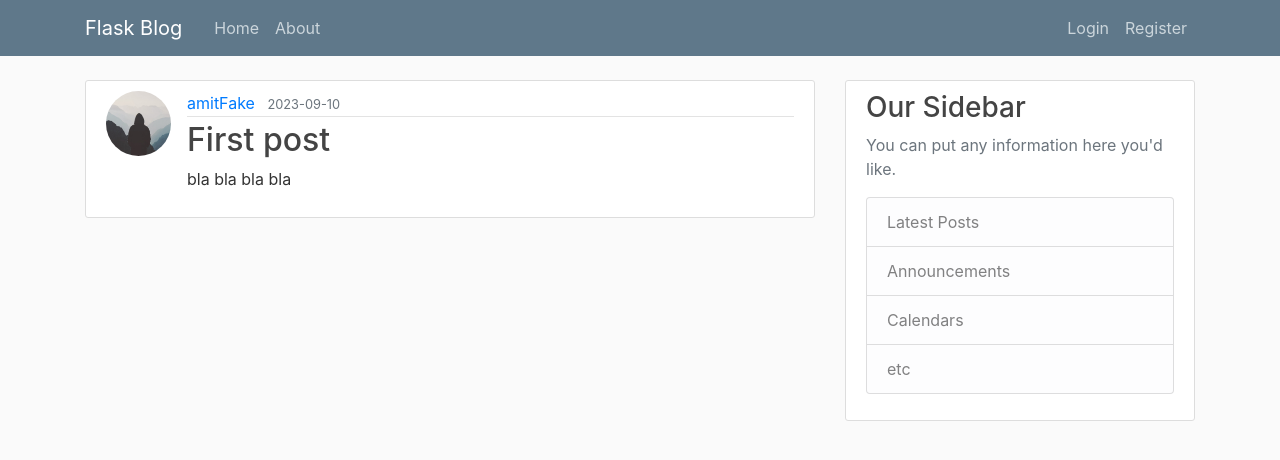
After one commit to AmitJ98/Flask_Project, a Flask app: page /post/1 in a window 1280 px wide. The commit adds this page. Shown: the top 460 px of the page. Run offline with Flask 3, Linux system fonts and the light colour scheme; some libraries are stand-ins or nearby versions.

Commit message:
Able to post/delete/update real post

```diff
--- a/flask_blog/routes.py
+++ b/flask_blog/routes.py
@@ -1,36 +1,37 @@
 import secrets
 import os
 from PIL import Image
-from flask import render_template, url_for, flash, redirect,request
+from flask import render_template, url_for, flash, redirect,request,abort
 from flask_blog import app, db, bycrypt
-from flask_blog.forms import RegistrationForm, LoginForm, UpdateAccountForm
+from flask_blog.forms import RegistrationForm, LoginForm, UpdateAccountForm, PostForm
 from flask_blog.models import User, Post
 from flask_login import login_user, logout_user, current_user, login_required
 
 
 
-posts = [
+# posts = [
 
-    {
-        'author': 'Amit' ,
-        'title': 'Owner',
-        'content':'First post content',
-        'date_posted': '31/08/2023'
-    },
+#     {
+#         'author': 'Amit' ,
+#         'title': 'Owner',
+#         'content':'First post content',
+#         'date_posted': '31/08/2023'
+#     },
 
-    {
-        'author': 'Noam' ,
-        'title': 'Teacher',
-        'content':'Second post content',
-        'date posted': '31/08/2023'
-    }
-]
+#     {
+#         'author': 'Noam' ,
+#         'title': 'Teacher',
+#         'content':'Second post content',
+#         'date posted': '31/08/2023'
+#     }
+# ]
 
 
 
 @app.route("/")
 @app.route("/home")
 def home():
+    posts = Post.query.all()
     return render_template('home.html',posts=posts)
 
 
@@ -118,3 +119,61 @@ def account():
         form.email.data = current_user.email
     image_file = url_for('static', filename = 'profile_pics/' + current_user.image_file )
     return render_template('account.html',title='Acount',image_file = image_file,form = form)
+
+
+
+
+
+@app.route("/post/new", methods=['GET', 'POST'])
+@login_required
+def new_post():
+    form = PostForm()
+    if form.validate_on_submit():
+        post = Post(title = form.title.data, content = form.content.data, author = current_user)
+        db.session.add(post)
+        db.session.commit()
+        flash('Your post has been created!' , 'Success')
+        return redirect(url_for('home'))
+    return render_template('create_post.html',title='New Post', form = form, legend = 'New Post')
+
+
+
+
+@app.route("/post/<int:post_id>")
+def post(post_id):
+    post = Post.query.get_or_404(post_id)
+    return render_template('post.html', title=post.title, post=post)
+
+
+@app.route("/post/<int:post_id>/update", methods=['GET', 'POST'])
+@login_required
+def update_post(post_id):
+    post = Post.query.get_or_404(post_id)
+    if post.author != current_user:
+        abort(403)
+    form = PostForm()
+    if form.validate_on_submit():
+        post.title = form.title.data
+        post.content = form.content.data
+        db.session.commit()
+        flash('Your post has been updated!', 'success')
+        return redirect(url_for('post', post_id=post.id))
+    elif request.method == 'GET':
+        form.title.data = post.title
+        form.content.data = post.content
+    return render_template('create_post.html', title='Update Post',
+                           form=form, legend='Update Post')
+
+
+
+
+@app.route("/post/<int:post_id>/delete", methods=['POST'])
+@login_required
+def delete_post(post_id):
+    post = Post.query.get_or_404(post_id)
+    if post.author != current_user:
+        abort(403)
+    db.session.delete(post)
+    db.session.commit()
+    flash('Your post has been deleted!', 'success')
+    return redirect(url_for('home'))
--- a/flask_blog/templates/layout.html
+++ b/flask_blog/templates/layout.html
@@ -6,13 +6,14 @@
     <meta name="viewport" content="width=device-width, initial-scale=1, shrink-to-fit=no">
 
     <!-- Bootstrap CSS -->
-    <link rel="stylesheet" href="https://cdn.jsdelivr.net/npm/bootstrap@4.3.1/dist/css/bootstrap.min.css" integrity="sha384-ggOyR0iXCbMQv3Xipma34MD+dH/1fQ784/j6cY/iJTQUOhcWr7x9JvoRxT2MZw1T" crossorigin="anonymous">
-    <link rel="stylesheet" type="text/css" href="{{ url_for('static' , filename='main.css') }}">
+    <link rel="stylesheet" href="https://maxcdn.bootstrapcdn.com/bootstrap/4.0.0/css/bootstrap.min.css" integrity="sha384-Gn5384xqQ1aoWXA+058RXPxPg6fy4IWvTNh0E263XmFcJlSAwiGgFAW/dAiS6JXm" crossorigin="anonymous">
+
+    <link rel="stylesheet" type="text/css" href="{{ url_for('static', filename='main.css') }}">
 
     {% if title %}
-        <title>Test - {{ title }}</title>
+        <title>Flask Blog - {{ title }}</title>
     {% else %}
-        <title>Test - Home Page</title>
+        <title>Flask Blog</title>
     {% endif %}
 </head>
 <body>
@@ -25,28 +26,28 @@
           </button>
           <div class="collapse navbar-collapse" id="navbarToggle">
             <div class="navbar-nav mr-auto">
-                <a class="nav-item nav-link" href="/">Home</a>
-                <a class="nav-item nav-link" href="/about">About</a>
+              <a class="nav-item nav-link" href="{{ url_for('home') }}">Home</a>
+              <a class="nav-item nav-link" href="{{ url_for('about') }}">About</a>
             </div>
             <!-- Navbar Right Side -->
             <div class="navbar-nav">
               {% if current_user.is_authenticated %}
-                <a class="nav-item nav-link" href="/account">Account</a>
-                <a class="nav-item nav-link" href="/logout">Logout</a>
+                <a class="nav-item nav-link" href="{{ url_for('new_post') }}">New Post</a>
+                <a class="nav-item nav-link" href="{{ url_for('account') }}">Account</a>
+                <a class="nav-item nav-link" href="{{ url_for('logout') }}">Logout</a>
               {% else %}
-                  <a class="nav-item nav-link" href="/login">Login</a>
-                  <a class="nav-item nav-link" href="/register">Register</a>
+                <a class="nav-item nav-link" href="{{ url_for('login') }}">Login</a>
+                <a class="nav-item nav-link" href="{{ url_for('register') }}">Register</a>
               {% endif %}
             </div>
           </div>
         </div>
       </nav>
     </header>
-
     <main role="main" class="container">
       <div class="row">
         <div class="col-md-8">
-            {%  with messages = get_flashed_messages(with_categories=true)  %}
+          {% with messages = get_flashed_messages(with_categories=true) %}
             {% if messages %}
               {% for category, message in messages %}
                 <div class="alert alert-{{ category }}">
@@ -72,10 +73,12 @@
         </div>
       </div>
     </main>
+
+
     <!-- Optional JavaScript -->
     <!-- jQuery first, then Popper.js, then Bootstrap JS -->
-    <script src="https://code.jquery.com/jquery-3.3.1.slim.min.js" integrity="sha384-q8i/X+965DzO0rT7abK41JStQIAqVgRVzpbzo5smXKp4YfRvH+8abtTE1Pi6jizo" crossorigin="anonymous"></script>
-    <script src="https://cdn.jsdelivr.net/npm/popper.js@1.14.7/dist/umd/popper.min.js" integrity="sha384-UO2eT0CpHqdSJQ6hJty5KVphtPhzWj9WO1clHTMGa3JDZwrnQq4sF86dIHNDz0W1" crossorigin="anonymous"></script>
-    <script src="https://cdn.jsdelivr.net/npm/bootstrap@4.3.1/dist/js/bootstrap.min.js" integrity="sha384-JjSmVgyd0p3pXB1rRibZUAYoIIy6OrQ6VrjIEaFf/nJGzIxFDsf4x0xIM+B07jRM" crossorigin="anonymous"></script>
+    <script src="https://code.jquery.com/jquery-3.2.1.slim.min.js" integrity="sha384-KJ3o2DKtIkvYIK3UENzmM7KCkRr/rE9/Qpg6aAZGJwFDMVNA/GpGFF93hXpG5KkN" crossorigin="anonymous"></script>
+    <script src="https://cdnjs.cloudflare.com/ajax/libs/popper.js/1.12.9/umd/popper.min.js" integrity="sha384-ApNbgh9B+Y1QKtv3Rn7W3mgPxhU9K/ScQsAP7hUibX39j7fakFPskvXusvfa0b4Q" crossorigin="anonymous"></script>
+    <script src="https://maxcdn.bootstrapcdn.com/bootstrap/4.0.0/js/bootstrap.min.js" integrity="sha384-JZR6Spejh4U02d8jOt6vLEHfe/JQGiRRSQQxSfFWpi1MquVdAyjUar5+76PVCmYl" crossorigin="anonymous"></script>
 </body>
 </html>
--- /dev/null
+++ b/flask_blog/templates/post.html
@@ -0,0 +1,39 @@
+{% extends "layout.html" %}
+{% block content %}
+  <article class="media content-section">
+    <img class="rounded-circle article-img" src="{{ url_for('static', filename='profile_pics/' + post.author.image_file) }}">
+    <div class="media-body">
+      <div class="article-metadata">
+        <a class="mr-2" href="#">{{ post.author.username }}</a>
+        <small class="text-muted">{{ post.date_posted.strftime('%Y-%m-%d') }}</small>
+        {% if post.author == current_user %}
+          <div>
+            <a class="btn btn-secondary btn-sm mt-1 mb-1" href="{{ url_for('update_post', post_id=post.id) }}">Update</a>
+            <button type="button" class="btn btn-danger btn-sm m-1" data-toggle="modal" data-target="#deleteModal">Delete</button>
+          </div>
+        {% endif %}
+      </div>
+      <h2 class="article-title">{{ post.title }}</h2>
+      <p class="article-content">{{ post.content }}</p>
+    </div>
+  </article>
+  <!-- Modal -->
+  <div class="modal fade" id="deleteModal" tabindex="-1" role="dialog" aria-labelledby="deleteModalLabel" aria-hidden="true">
+    <div class="modal-dialog" role="document">
+      <div class="modal-content">
+        <div class="modal-header">
+          <h5 class="modal-title" id="deleteModalLabel">Delete Post?</h5>
+          <button type="button" class="close" data-dismiss="modal" aria-label="Close">
+            <span aria-hidden="true">&times;</span>
+          </button>
+        </div>
+        <div class="modal-footer">
+          <button type="button" class="btn btn-secondary" data-dismiss="modal">Close</button>
+          <form action="{{ url_for('delete_post', post_id=post.id) }}" method="POST">
+            <input class="btn btn-danger" type="submit" value="Delete">
+          </form>
+        </div>
+      </div>
+    </div>
+  </div>
+{% endblock content %}
```
Also changed, not shown: flask_blog/forms.py (+8 -1 lines), flask_blog/templates/create_post.html (added, +40 -0 lines), flask_blog/templates/home.html (+9 -14 lines), instance/site.db. Lines whose indentation alone changed are shown as unchanged.
